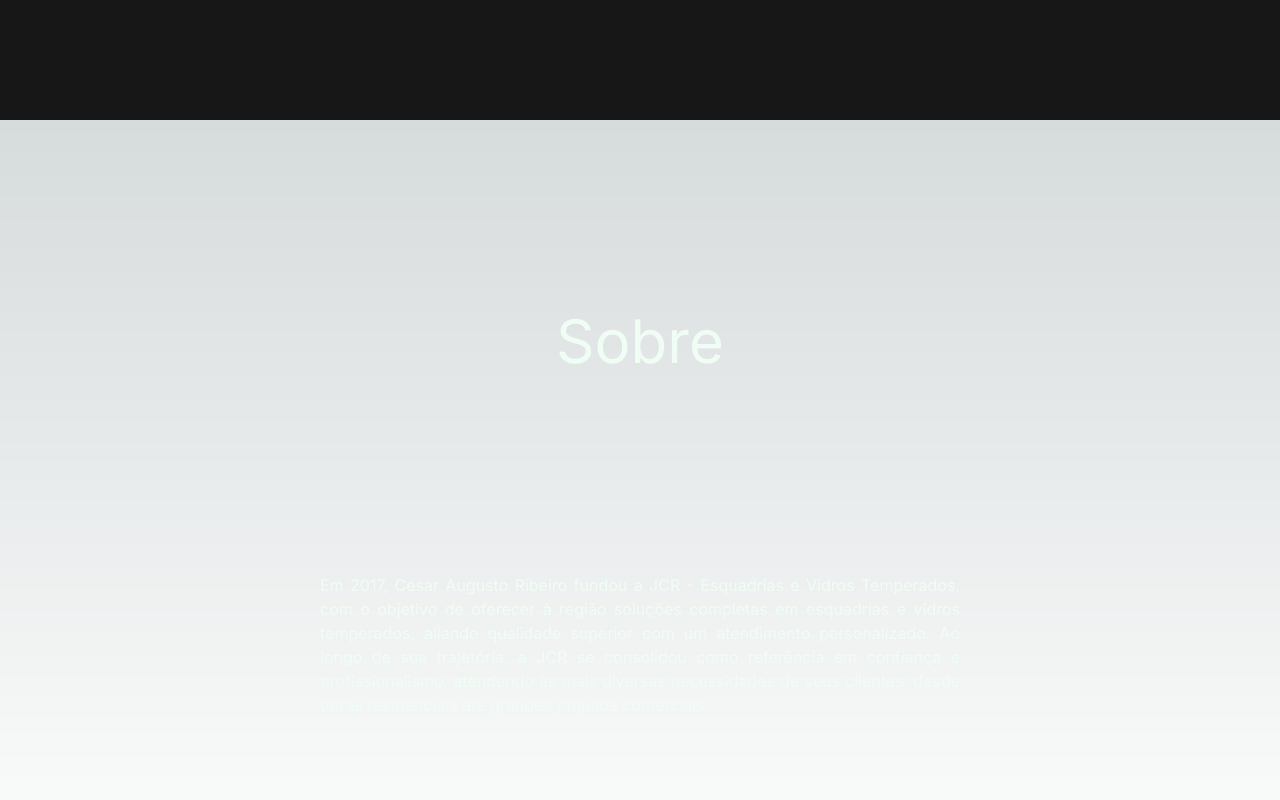
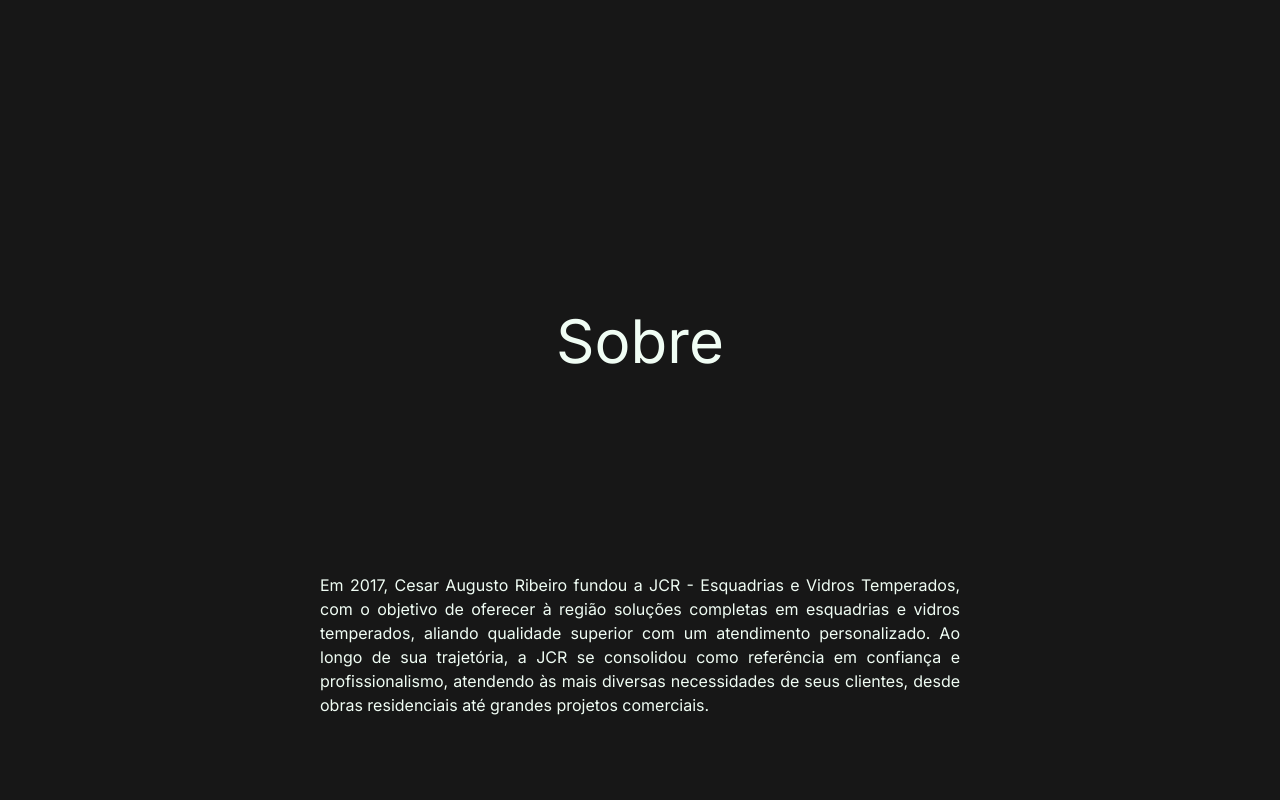
Before and after one commit to Rafa2697/JCR_Project, a Next.js app in the folder my-app/: page / in a window 1280 px wide. Shown: the part 680-1480 px from the top of the page. Built offline with nearby package versions, Linux system fonts and the light colour scheme.

Commit message:
styles: update background

```diff
--- a/my-app/src/app/components/footer.jsx
+++ b/my-app/src/app/components/footer.jsx
@@ -2,6 +2,6 @@
 
 export default function Footer(){
     return(
-        <footer className="text-green-50 text-center">&copy;Rafael Mattos</footer>
+        <footer className="text-green-50 text-center bg-neutral-900 ">&copy;Rafael Mattos</footer>
     )
 }
--- a/my-app/src/app/components/sections/contact.jsx
+++ b/my-app/src/app/components/sections/contact.jsx
@@ -4,7 +4,7 @@ import { PiPhoneCallDuotone } from "react-icons/pi";
 export default function Contact() {
     return (
 
-        <section className="h-screen bg-emerald-600 text-emerald-50 flex flex-col items-center justify-center w-full gap-20" id='contact'>
+        <section className="h-screen bg-neutral-900  text-emerald-50 flex flex-col items-center justify-center w-full gap-20" id='contact'>
 
             <h1 className="text-green-50 text-6xl mt-7">Contato</h1>
             <div className='flex flex-col md:flex-row w-full md:w-3/4 gap-6'>
--- a/my-app/src/app/components/sections/sobre.jsx
+++ b/my-app/src/app/components/sections/sobre.jsx
@@ -3,7 +3,7 @@
 export default function Sobre() {
 
     return (
-        <div className="flex flex-col items-center h-screen justify-evenly " id="about">
+        <div className="flex flex-col items-center h-screen justify-evenly bg-neutral-900 " id="about">
             <h1 className="text-green-50 text-6xl " >Sobre</h1>
             <p className="text-green-50 m-3 md:w-3/6 text-justify text-base md:text-1xl">
                 Em 2017, Cesar Augusto Ribeiro fundou a JCR - Esquadrias e Vidros Temperados, com o objetivo de oferecer à região soluções completas em esquadrias e vidros temperados, aliando qualidade superior com um atendimento personalizado.
```
